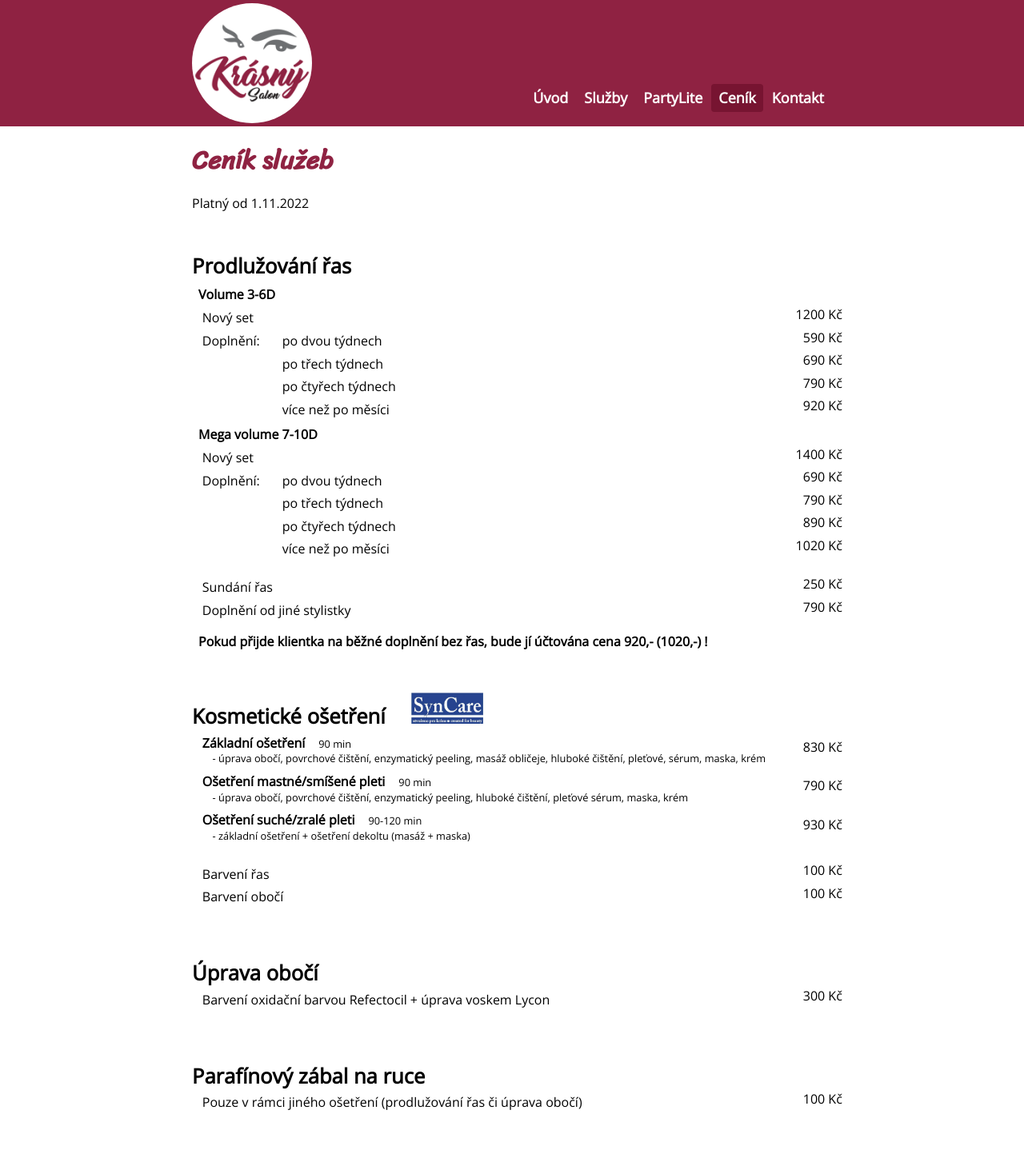
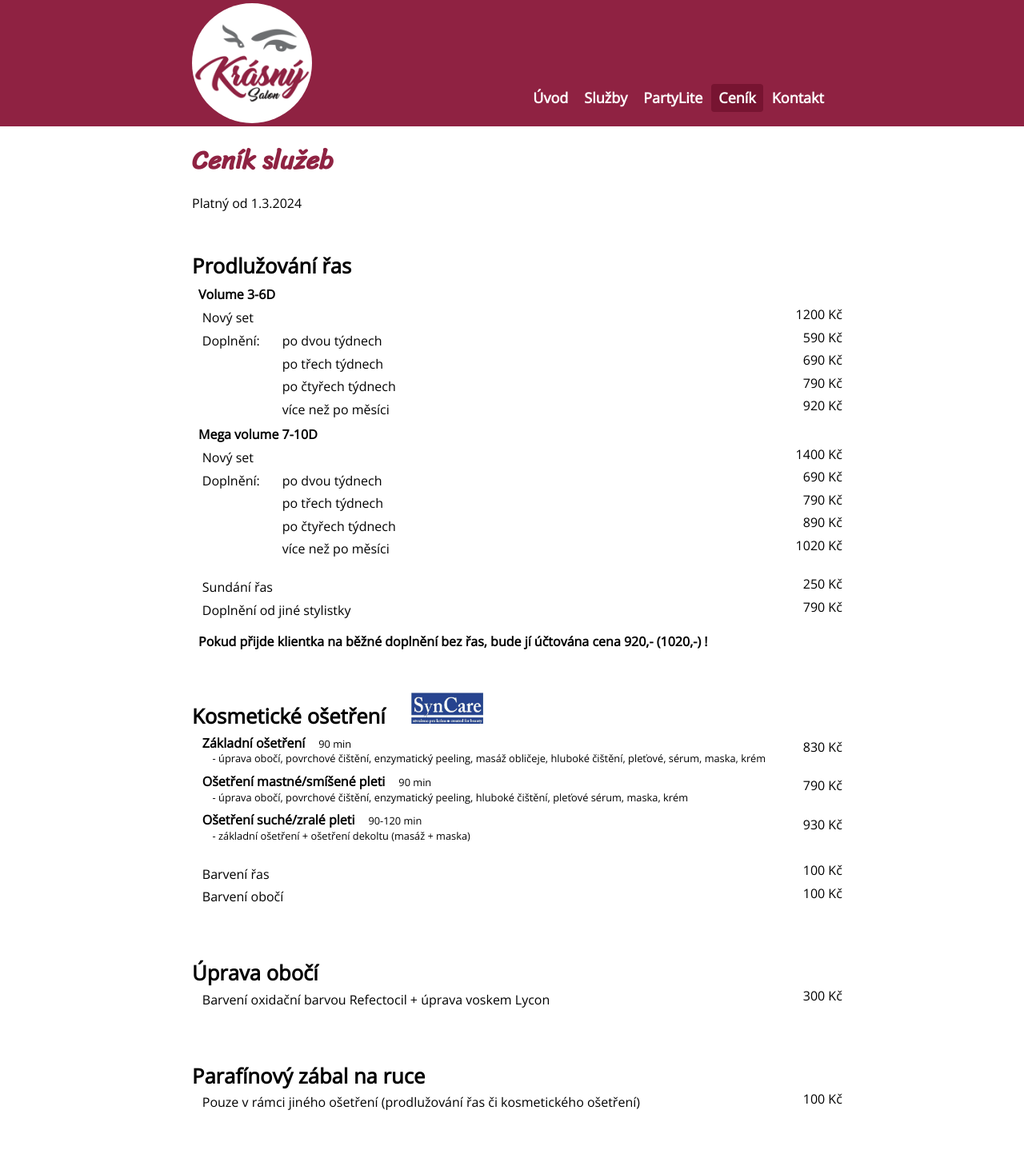
Before and after one commit to valerijmedvid/krasnysalon, a Vue app: page /cenik in a window 1280 px wide. Shown: the top 1458 px of the page at 80% size. Built offline with nearby package versions, Linux system fonts and the light colour scheme; what vue-silentbox would draw is missing.

Commit message:
add price validity

```diff
--- a/src/views/Pricing.vue
+++ b/src/views/Pricing.vue
@@ -1,7 +1,7 @@
 <template>
   <article class="group">
     <h1>Ceník služeb</h1>
-    <p style="margin: 0; margin-bottom: 2em">Platný od 1.11.2022</p>
+    <p style="margin: 0; margin-bottom: 2em">Platný od 1.3.2024</p>
 
     <h2>Prodlužování řas</h2>
     <h3>Volume 3-6D</h3>
@@ -272,7 +272,9 @@ const lashesServices = [{ name: "Sundání řas", price: 250 }]
 
 const lashesOtherServices = [{ name: "Doplnění od jiné stylistky", price: 790 }]
 
-const waxCosmeticServices = [{ name: "Pouze v rámci jiného ošetření (prodlužování řas či úprava obočí)", price: 100 }]
+const waxCosmeticServices = [
+  { name: "Pouze v rámci jiného ošetření (prodlužování řas či kosmetického ošetření)", price: 100 },
+]
 
 const lashesVolumeServices = [
   { name: "Nový set", price: 1200 },
```
